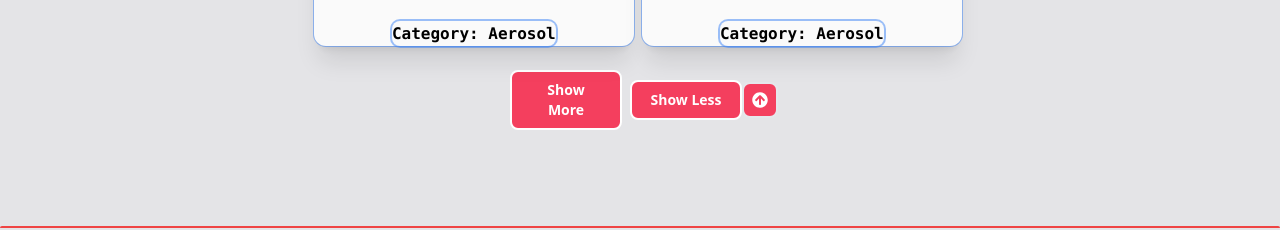
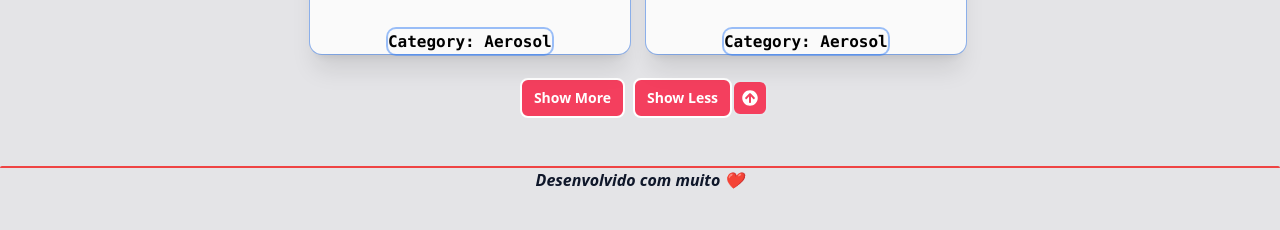
Before and after one commit to CandidoVinii/challenge-TheBBR, a React (Create React App) app: page / in a window 1280 px wide. Shown: the part 1036-1266 px from the top of the page. After the commit the page ends 1228 px from the top, so only its background shows below. Built offline with nearby package versions, Linux system fonts and the light colour scheme; the HTML template or start-up script is replaced by a standard one.

Commit message:
feat: ajustado responsividade

```diff
--- a/src/components/Buttons.js
+++ b/src/components/Buttons.js
@@ -16,7 +16,7 @@ export default function Buttons() {
   /* funcionalidade para mostrar mais itens e se caso chegar no limite de itens ele desabilita o button */
   const showMore = () => {
     if (page % 2 !== 0) {
-      setPage(page + 3);
+      setPage(page + 1);
     } else {
       if (page === totalLength - 1) {
         setPage(page + 1);
@@ -33,7 +33,7 @@ export default function Buttons() {
   /* funcionalidade para mostrar menos itens e se caso chegar no limite de itens ele desabilita o button */
   const showLess = () => {
     if (page % 2 !== 0) {
-      setPage(page - 3);
+      setPage(page - 1);
     } else {
       setPage(page - 2);
     };
@@ -53,14 +53,14 @@ export default function Buttons() {
       <button
         onClick={() => showMore()}
         disabled={disabledMore}
-        className="text-white font-bold py-2 px-4 rounded-lg bg-rose-500 w-28 ml-2 border-2 disabled:opacity-75 hover:p-3 transition-all text-sm border-white disabled:py-2"
+        className="text-white font-bold py-2 px-3 rounded-lg bg-rose-500 ml-2 border-2 disabled:opacity-75 hover:p-3 transition-all text-sm border-white disabled:py-2"
       >
         Show More
       </button>
       <button
         onClick={() => showLess()}
         disabled={disabledLess}
-        className="text-white font-bold py-2 px-4 rounded-lg bg-rose-500 w-28 ml-2 border-2 disabled:opacity-75 hover:p-3 transition-all text-sm border-white disabled:py-2"
+        className="text-white font-bold py-2 px-3 rounded-lg bg-rose-500 ml-2 border-2 disabled:opacity-75 hover:p-3 transition-all text-sm border-white disabled:py-2"
       >
         Show Less
       </button>
--- a/src/components/FilterHeader.js
+++ b/src/components/FilterHeader.js
@@ -38,7 +38,7 @@ export default function FilterHeader() {
             )))}
         </select>
       </form>
-      <div className="motion-safe:animate-fadeInborder-2 flex justify-center md:justify-start">
+      <div className="motion-safe:animate-fadeIn flex justify-center md:justify-start">
         {
           totalLength === 1 ? (
             <p className="italic mt-2 text-gray-500">{`Existe o total de ${totalLength} produto`}</p>
--- a/src/components/ListProducts.js
+++ b/src/components/ListProducts.js
@@ -7,9 +7,9 @@ export default function ListProducts() {
     page,
   } = useContext(ProductsContext);
   return (
-    <div className="motion-safe:animate-fadeIn md:grid md:grid-cols-2 md:gap-2 2xl:grid-cols-4">
+    <div className="motion-safe:animate-fadeIn md:grid w-fit md:grid-cols-2 md:gap-2 lg:grid lg:grid-cols-2 lg:gap-4 2xl:grid-cols-4">
       {dataFilter.slice(0, page).map((item) => (
-        <div key={item.id} className="motion-safe:animate-fadeIn bg-zinc-50 hover:bg-blue-50 transition-all delay-150 hover:shadow-md hover:shadow-rose-500 md:flex flex-col items-center justify-center ring-1 max-w-[280px] w-80 mx-auto mt-4 rounded-xl shadow-xl md:max-w-2xl">
+        <div key={item.id} className=" motion-safe:animate-fadeIn bg-zinc-50 hover:bg-blue-50 transition-all delay-150 hover:shadow-md hover:shadow-rose-500 md:flex flex-col items-center justify-center ring-1 max-w-[280px] w-80 mx-auto mt-4 rounded-xl shadow-xl md:max-w-2xl">
           <div className="mt-4 rounded-tl-xl rounded-b-sm h-10 flex justify-center items-center border-b-2 w-full">
             <h2 className="text-center font-serif text-[13px] text-black font-bold">{item.name}</h2>
           </div>
--- a/src/pages/MainScreen.js
+++ b/src/pages/MainScreen.js
@@ -39,7 +39,7 @@ export default function MainScreen() {
 			<section className="flex items-center mt-6 justify-center">
 				<Buttons />
 			</section>
-			<footer className="shadow-2xl border-t-2 border-red-500 rounded-t-sm mt-24 flex justify-center">
+			<footer className="shadow-2xl border-t-2 border-red-500 rounded-t-sm sm:mt-12 mt-24 flex justify-center">
 				<h2 className="text-slate-900 font-semibold italic ">
 					Desenvolvido com muito ❤
 				</h2>
```
